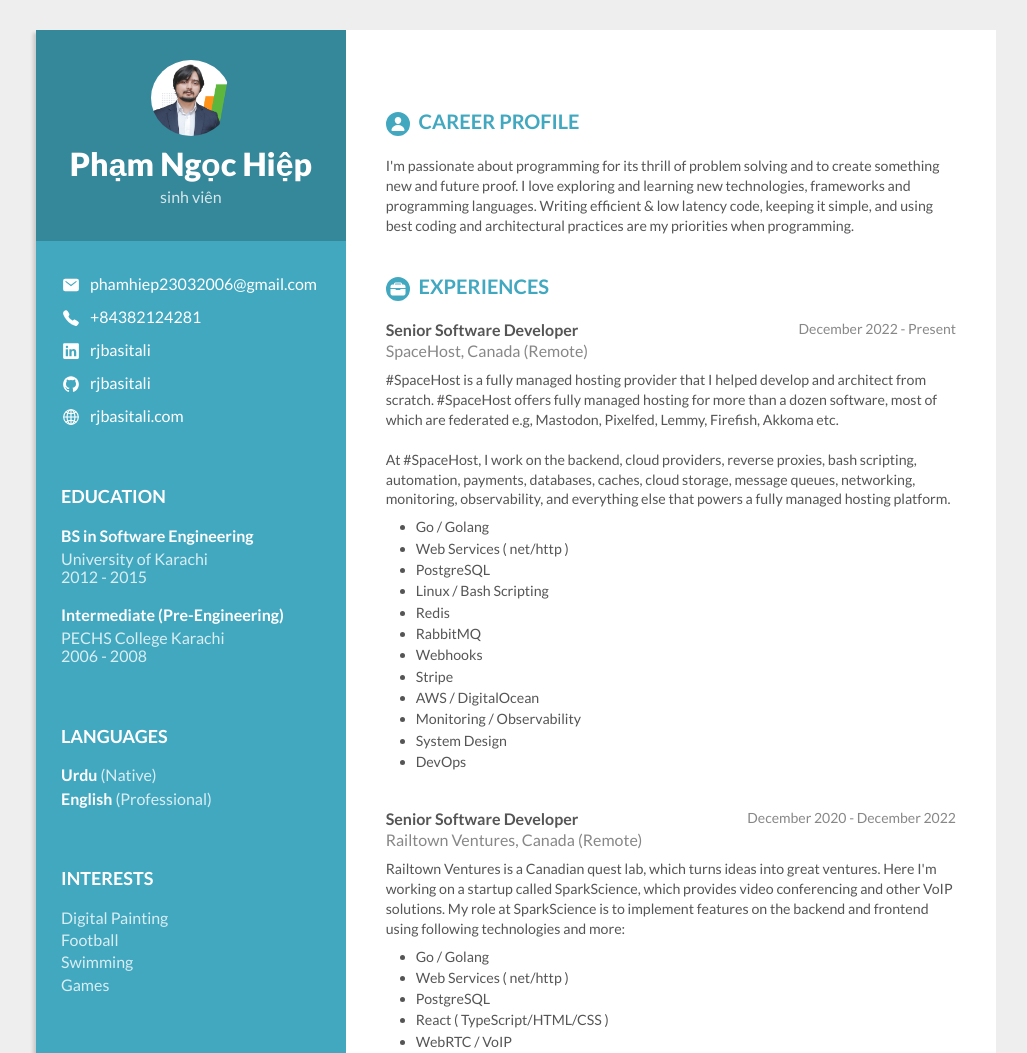
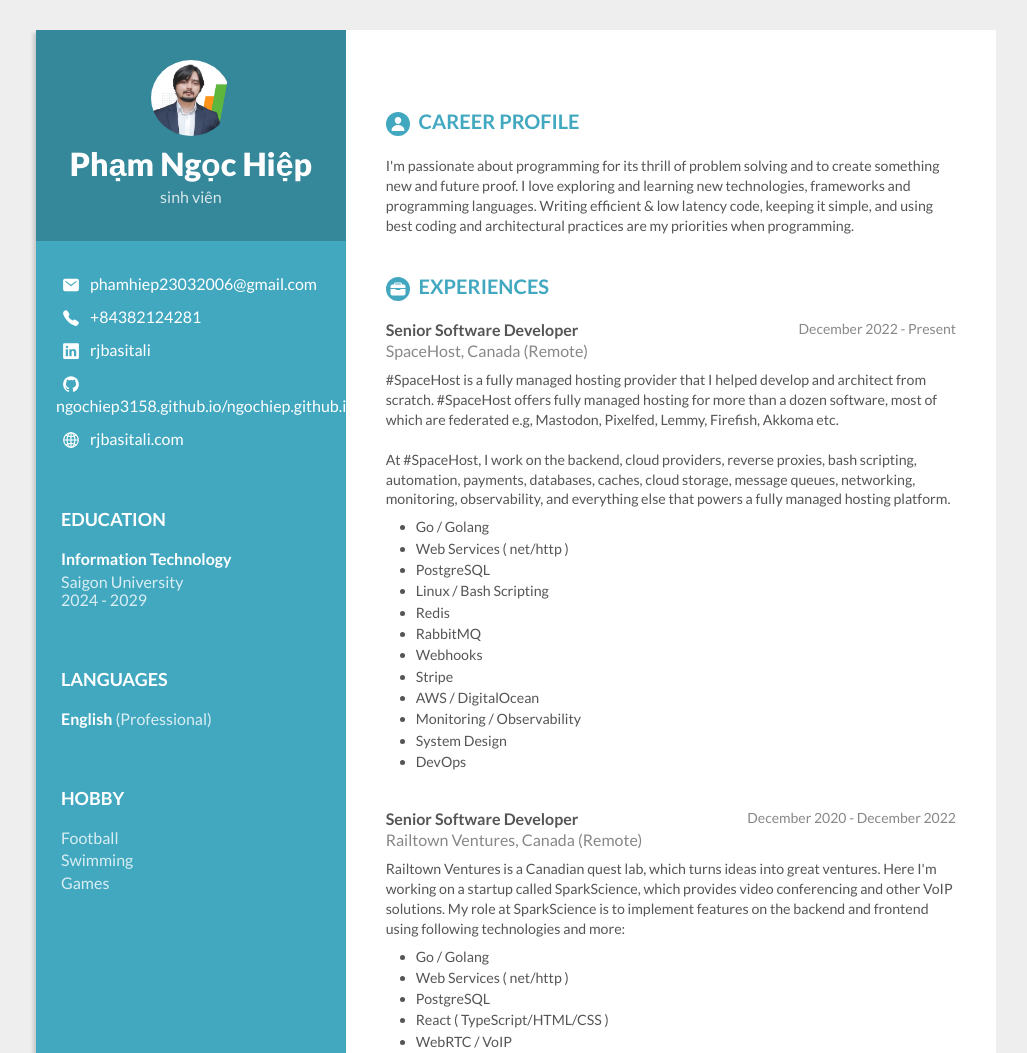
Before and after one commit to ngochiep3158/ngochiep.github.io, a plain HTML site: page index.html in a window 1280 px wide. Shown: the top 1053 px of the page, without its empty margins (124-1151 px from the left). Drawn offline with nearby package versions, Linux system fonts and the light colour scheme.

Commit message:
Update index.html

```diff
--- a/index.html
+++ b/index.html
@@ -42,7 +42,7 @@
                     </div>
                     <div class="personal-info">
                         <ion-icon name="logo-github"></ion-icon>
-                        <a href="https://github.com/rjbasitali" target="_blank">rjbasitali</a>
+                        <a href="https://github.com/rjbasitali" target="_blank">ngochiep3158.github.io/ngochiep.github.io</a>
                     </div>
                     <div class="personal-info">
                         <ion-icon name="globe-outline"></ion-icon>
@@ -51,23 +51,17 @@
 
                     <h3>Education</h3>
                     <div class="personal-ed">
-                        <p class="personal-ed-bold">BS in Software Engineering</p>
-                        <p class="personal-ed-light">University of Karachi<br>2012 - 2015</p>
-                    </div>
-                    <div class="personal-ed">
-                        <p class="personal-ed-bold">Intermediate (Pre-Engineering)</p>
-                        <p class="personal-ed-light">PECHS College Karachi<br>2006 - 2008</p>
+                        <p class="personal-ed-bold">Information Technology</p>
+                        <p class="personal-ed-light">Saigon University<br>2024 - 2029</p>
                     </div>
 
                     <h3>Languages</h3>
                     <div class="personal-ed">
-                        <p class="personal-ed-bold">Urdu <span>(Native)</span></p>
                         <p class="personal-ed-bold">English <span>(Professional)</span></p>
                     </div>
 
-                    <h3>Interests</h3>
+                    <h3>hobby</h3>
                     <div class="personal-ed">
-                        <p class="personal-ed-light">Digital Painting</p>
                         <p class="personal-ed-light">Football</p>
                         <p class="personal-ed-light">Swimming</p>
                         <p class="personal-ed-light">Games</p>
```
